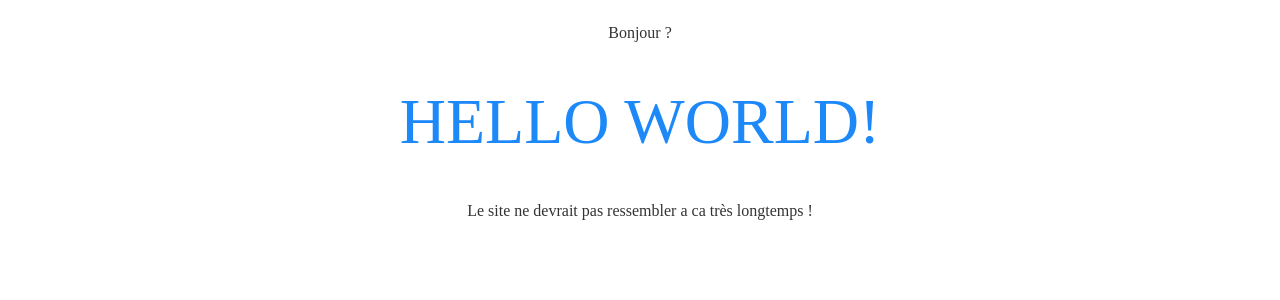
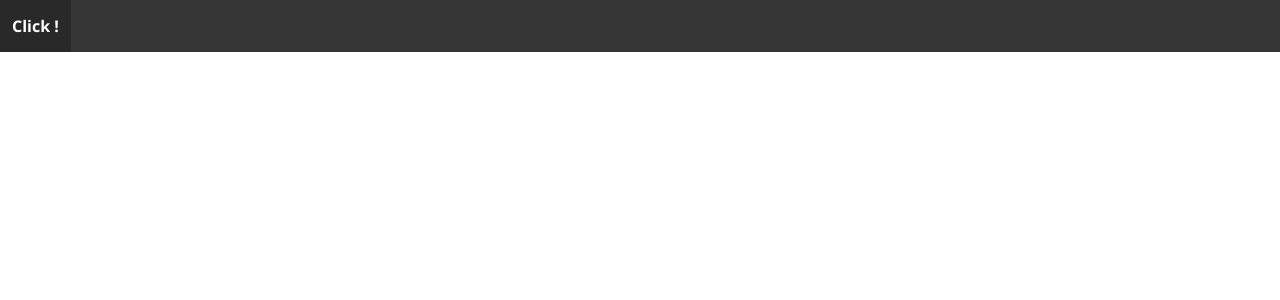
Before and after one commit to B0SEmc/Packs, a Svelte app: page / in a window 1280 px wide. Shown: the top 300 px of the page. Built offline with nearby package versions, Linux system fonts and the light colour scheme.

Commit message:
Bulma Import

```diff
--- a/public/global.css
+++ /dev/null
@@ -1,63 +0,0 @@
-html, body {
-	position: relative;
-	width: 100%;
-	height: 100%;
-}
-
-body {
-	color: #333;
-	margin: 0;
-	padding: 8px;
-	box-sizing: border-box;
-	font-family: -apple-system, BlinkMacSystemFont, "Segoe UI", Roboto, Oxygen-Sans, Ubuntu, Cantarell, "Helvetica Neue", sans-serif;
-}
-
-a {
-	color: rgb(0,100,200);
-	text-decoration: none;
-}
-
-a:hover {
-	text-decoration: underline;
-}
-
-a:visited {
-	color: rgb(0,80,160);
-}
-
-label {
-	display: block;
-}
-
-input, button, select, textarea {
-	font-family: inherit;
-	font-size: inherit;
-	-webkit-padding: 0.4em 0;
-	padding: 0.4em;
-	margin: 0 0 0.5em 0;
-	box-sizing: border-box;
-	border: 1px solid #ccc;
-	border-radius: 2px;
-}
-
-input:disabled {
-	color: #ccc;
-}
-
-button {
-	color: #333;
-	background-color: #f4f4f4;
-	outline: none;
-}
-
-button:disabled {
-	color: #999;
-}
-
-button:not(:disabled):active {
-	background-color: #ddd;
-}
-
-button:focus {
-	border-color: #666;
-}
--- a/public/index.html
+++ b/public/index.html
@@ -1,5 +1,6 @@
 <!DOCTYPE html>
 <html lang="en">
+
 <head>
 	<meta charset='utf-8'>
 	<meta name='viewport' content='width=device-width,initial-scale=1'>
@@ -7,7 +8,7 @@
 	<title>Packs</title>
 
 	<link rel='icon' type='image/png' href='/favicon.png'>
-	<link rel='stylesheet' href='/global.css'>
+	<link rel="stylesheet" href="https://cdn.jsdelivr.net/npm/bulma@0.9.3/css/bulma.min.css">
 	<link rel='stylesheet' href='/build/bundle.css'>
 
 	<script defer src='/build/bundle.js'></script>
@@ -15,4 +16,5 @@
 
 <body>
 </body>
+
 </html>
--- a/src/App.svelte
+++ b/src/App.svelte
@@ -2,31 +2,22 @@
 	export let name;
 </script>
 
+<!-- svelte-ignore a11y-missing-attribute -->
 <main>
-	<header>Bonjour ?</header>
-	<h1>Hello {name}!</h1>
-	<p>Le site ne devrait pas ressembler a ca très longtemps !</p>
+	<nav class="navbar is-dark" role="navigation" aria-label="main navigation">
+		<div class="navbar-menu">
+			<div class="navbar-start">
+				<a class="navbar-item" href="https://www.bulma.io">Click !</a>
+			</div>
+		</div>
+	</nav>
 </main>
 
 <style>
 	main {
-		font-family: "JetBrains Mono", serif;
-		text-align: center;
-		padding: 1em;
-		max-width: 240px;
-		margin: 0 auto;
+		font-family: "Segoe UI", Tahoma, Geneva, Verdana, sans-serif, sans-serif;
 	}
-
-	h1 {
-		color: #1d89f9;
-		text-transform: uppercase;
-		font-size: 4em;
-		font-weight: 100;
-	}
-
-	@media (min-width: 640px) {
-		main {
-			max-width: none;
-		}
+	nav {
+		font-weight: 600;
 	}
 </style>
```
Also changed, not shown: package.json (line endings or trailing spaces).
